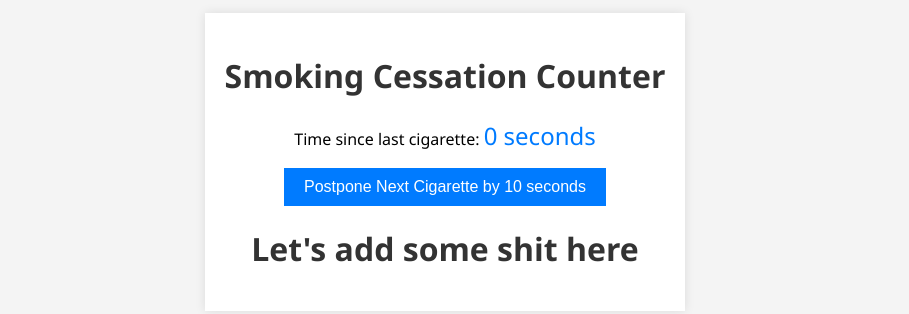
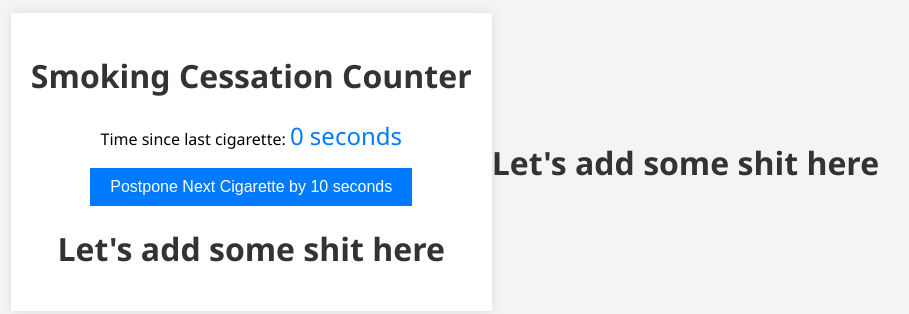
Before and after one commit to metalfa/SigStop, a plain HTML site: page index.html in a window 1280 px wide. Shown: the part 238-552 px from the top of the page, without its empty margins (195-1104 px from the left). Drawn offline with Linux system fonts and the light colour scheme.

Commit message:
Update index.html

```diff
--- a/index.html
+++ b/index.html
@@ -16,7 +16,7 @@
         <button onclick="postponeCigarette()">Postpone Next Cigarette by 10 seconds </button>
         <h1> Let's add some shit here</h1>
     </div>
-
+<h1> Let's add some shit here</h1>
     <script src="script.js"></script>
 </body>
 </html>
```
